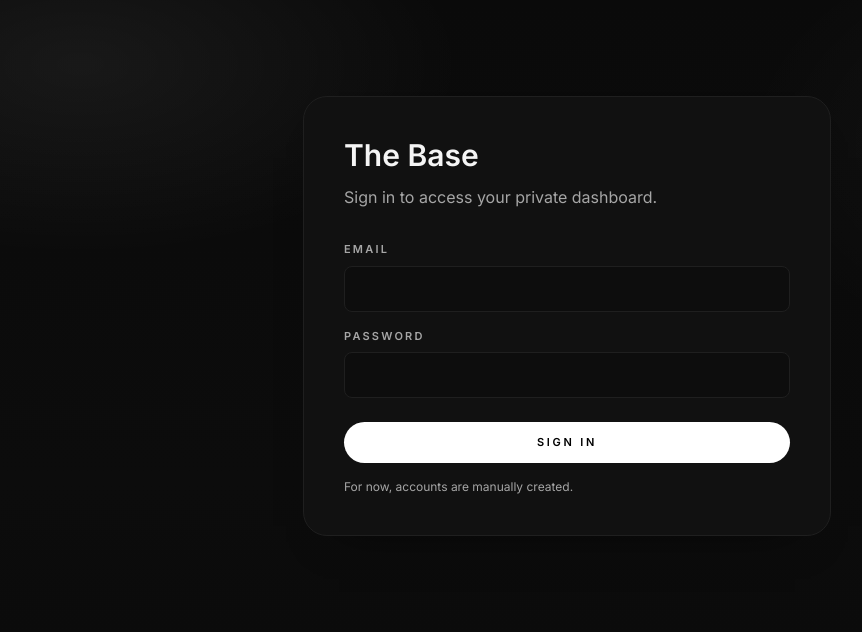
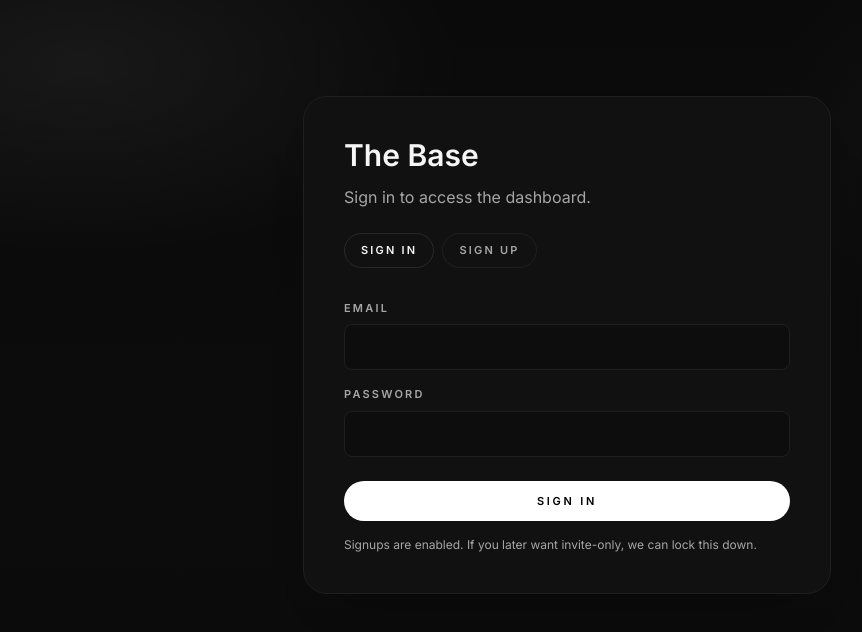
Before and after one commit to Jihzza/theBase-Dashboard, a React (Vite) app: page /login in a window 1280 px wide. Shown: the top 632 px of the page, without its empty margins (73-935 px from the left). Built offline with nearby package versions, Linux system fonts and the light colour scheme; no server answers.

Commit message:
Auth: add sign-up flow (self-service accounts)

```diff
--- a/src/pages/Login.tsx
+++ b/src/pages/Login.tsx
@@ -3,9 +3,11 @@ import { requireSupabase, supabase } from "@/lib/supabase";
 import { AppShell } from "@/components/AppShell";
 
 export default function LoginPage() {
+  const [mode, setMode] = useState<"signin" | "signup">("signin");
   const [email, setEmail] = useState("");
   const [password, setPassword] = useState("");
   const [error, setError] = useState<string | null>(null);
+  const [message, setMessage] = useState<string | null>(null);
   const [loading, setLoading] = useState(false);
 
   useEffect(() => {
@@ -28,8 +30,41 @@ export default function LoginPage() {
         <div className="bg-surface border border-border rounded-3xl p-10 shadow-soft">
           <h1 className="text-3xl font-semibold text-ink">The Base</h1>
           <p className="mt-3 text-muted">
-            Sign in to access your private dashboard.
+            {mode === "signin" ? "Sign in" : "Create an account"} to access the dashboard.
           </p>
+
+          <div className="mt-6 flex items-center gap-2">
+            <button
+              type="button"
+              className={`rounded-full px-4 py-2 text-[11px] font-semibold uppercase tracking-[0.2em] border transition-colors ${
+                mode === "signin"
+                  ? "border-[var(--accent-soft)] text-ink"
+                  : "border-border text-muted hover:text-ink"
+              }`}
+              onClick={() => {
+                setMode("signin");
+                setError(null);
+                setMessage(null);
+              }}
+            >
+              Sign in
+            </button>
+            <button
+              type="button"
+              className={`rounded-full px-4 py-2 text-[11px] font-semibold uppercase tracking-[0.2em] border transition-colors ${
+                mode === "signup"
+                  ? "border-[var(--accent-soft)] text-ink"
+                  : "border-border text-muted hover:text-ink"
+              }`}
+              onClick={() => {
+                setMode("signup");
+                setError(null);
+                setMessage(null);
+              }}
+            >
+              Sign up
+            </button>
+          </div>
 
           {!supabase ? (
             <div className="mt-8 rounded-2xl border border-border bg-surfaceAlt p-4 text-sm text-muted">
@@ -45,18 +80,36 @@ export default function LoginPage() {
             onSubmit={async (e) => {
               e.preventDefault();
               setError(null);
+              setMessage(null);
               setLoading(true);
               try {
                 const sb = requireSupabase();
+
+                if (mode === "signup") {
+                  const { error } = await sb.auth.signUp({
+                    email,
+                    password,
+                  });
+                  if (error) throw error;
+
+                  // Depending on your Supabase settings, this may require email confirmation.
+                  setMessage(
+                    "Account created. If email confirmation is enabled, check your inbox, then sign in.",
+                  );
+                  setMode("signin");
+                  return;
+                }
+
                 const { error } = await sb.auth.signInWithPassword({
                   email,
                   password,
                 });
                 if (error) throw error;
+
                 // Redirect handled by auth state change; keep as fallback.
                 window.location.href = "/app";
               } catch (err: any) {
-                setError(err?.message ?? "Failed to sign in");
+                setError(err?.message ?? (mode === "signup" ? "Failed to sign up" : "Failed to sign in"));
               } finally {
                 setLoading(false);
               }
@@ -88,6 +141,12 @@ export default function LoginPage() {
               />
             </label>
 
+            {message ? (
+              <div className="rounded-lg border border-border bg-surfaceAlt px-4 py-3 text-sm text-muted">
+                {message}
+              </div>
+            ) : null}
+
             {error ? (
               <div className="rounded-lg border border-border bg-surfaceAlt px-4 py-3 text-sm text-muted">
                 {error}
@@ -99,11 +158,17 @@ export default function LoginPage() {
               className="mt-2 inline-flex items-center justify-center rounded-full bg-white px-6 py-3 text-[11px] font-semibold uppercase tracking-[0.25em] text-black transition-colors hover:bg-[#e6e6e6] disabled:opacity-50"
               type="submit"
             >
-              {loading ? "Signing in…" : "Sign in"}
+              {loading
+                ? mode === "signup"
+                  ? "Creating…"
+                  : "Signing in…"
+                : mode === "signup"
+                  ? "Create account"
+                  : "Sign in"}
             </button>
 
             <p className="text-xs text-muted">
-              For now, accounts are manually created.
+              Signups are enabled. If you later want invite-only, we can lock this down.
             </p>
           </form>
         </div>
```
